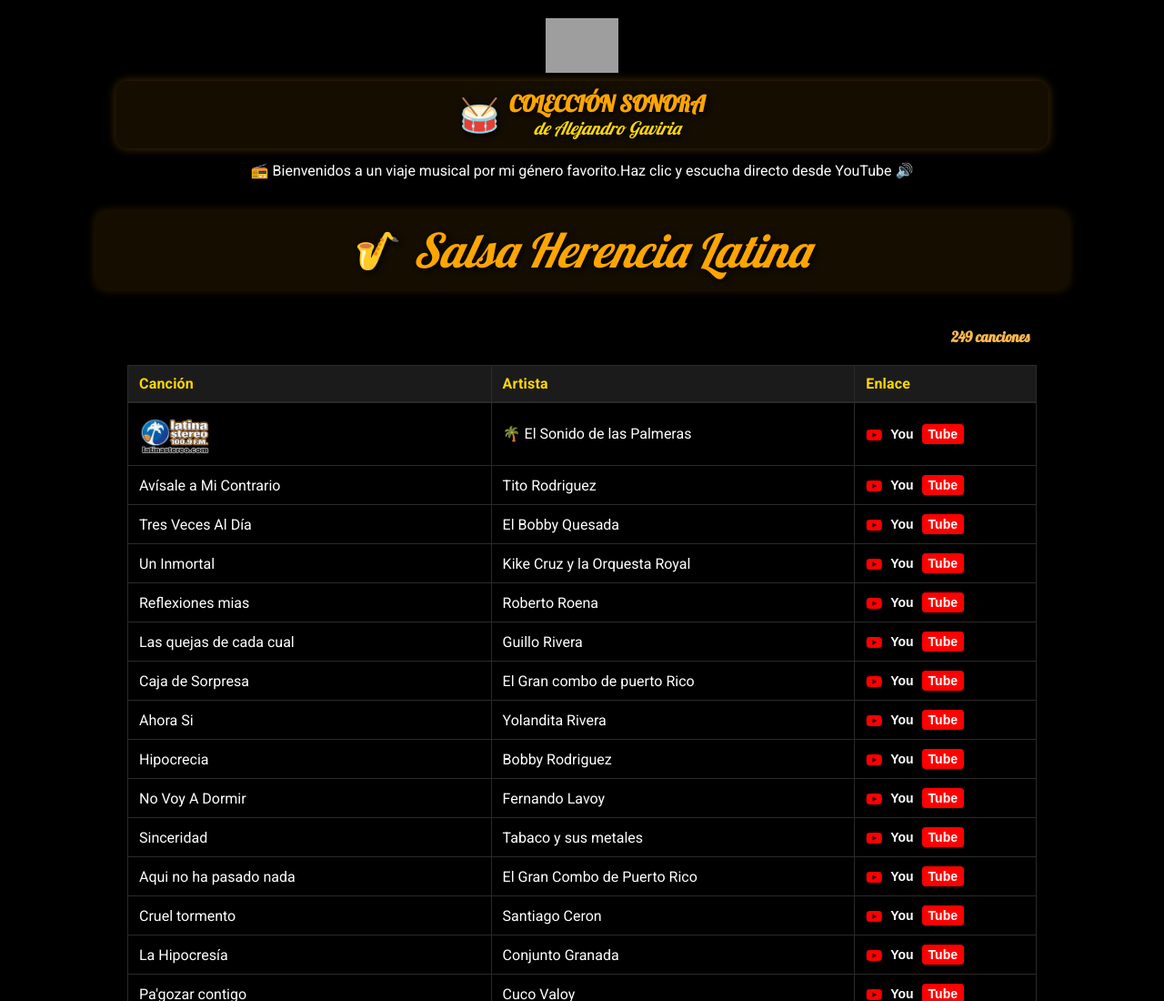
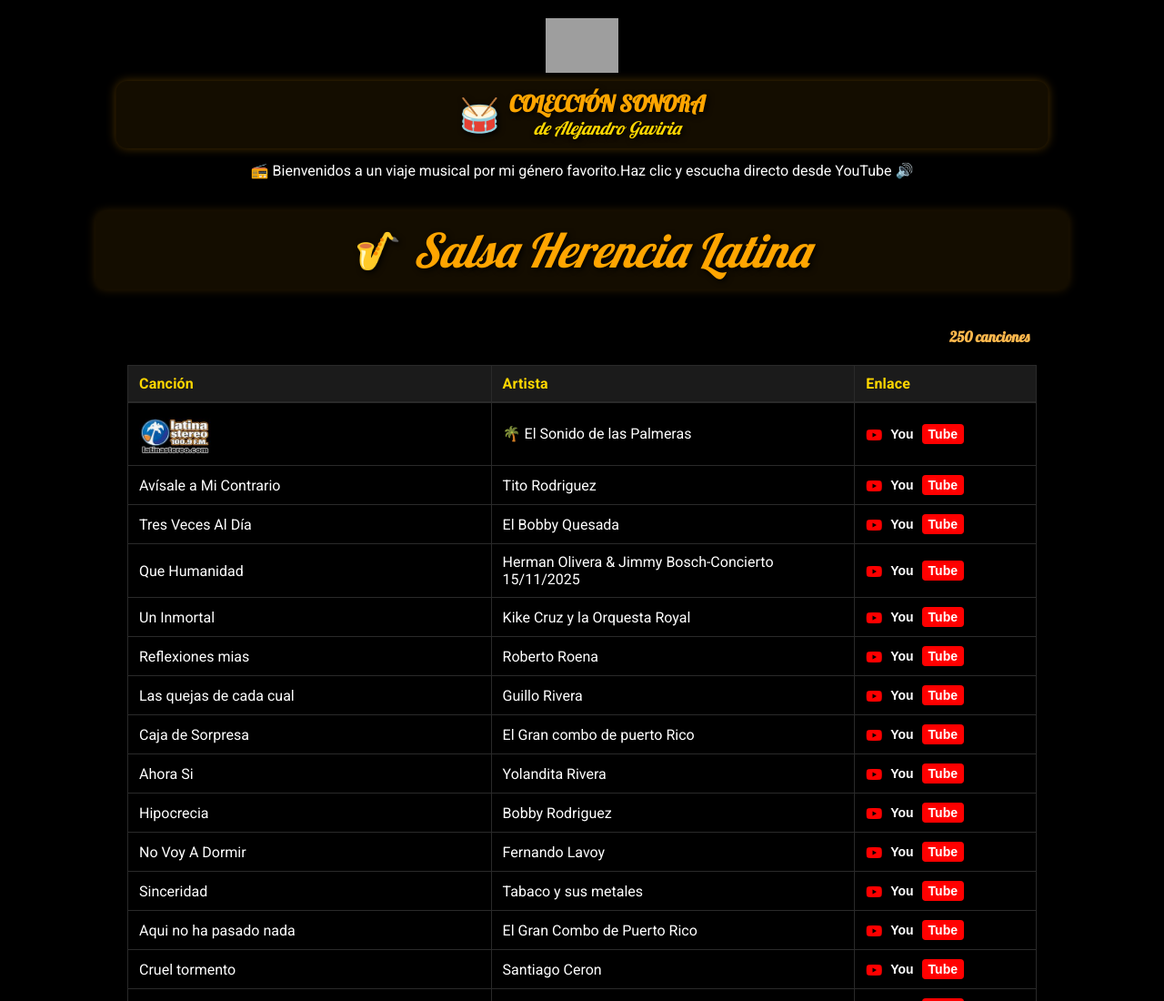
Before and after one commit to salsaconalejo/mis-canciones-favoritas, a plain HTML site: page index.html in a window 1280 px wide. Shown: the top 1100 px of the page at 91% size. Drawn offline with Linux system fonts and the light colour scheme; grey boxes are pictures that could not be loaded.

Commit message:
Update index.html

```diff
--- a/index.html
+++ b/index.html
@@ -345,6 +345,16 @@
             </td>
           </tr>
           <tr>
+            <td>Que Humanidad</td>
+            <td>Herman Olivera & Jimmy Bosch-Concierto 15/11/2025</td>
+            <td>
+              <a class="youtube-btn" href="https://youtu.be/lF1yOWbkkcU" target="_blank">
+                  <i class="fab fa-youtube"></i>
+                  <span class="you">You</span><span class="tube">Tube</span>
+              </a>
+            </td>
+          </tr>
+          <tr>
           <tr>
             <td>Un Inmortal</td>
             <td>Kike Cruz y la Orquesta Royal</td>
```
